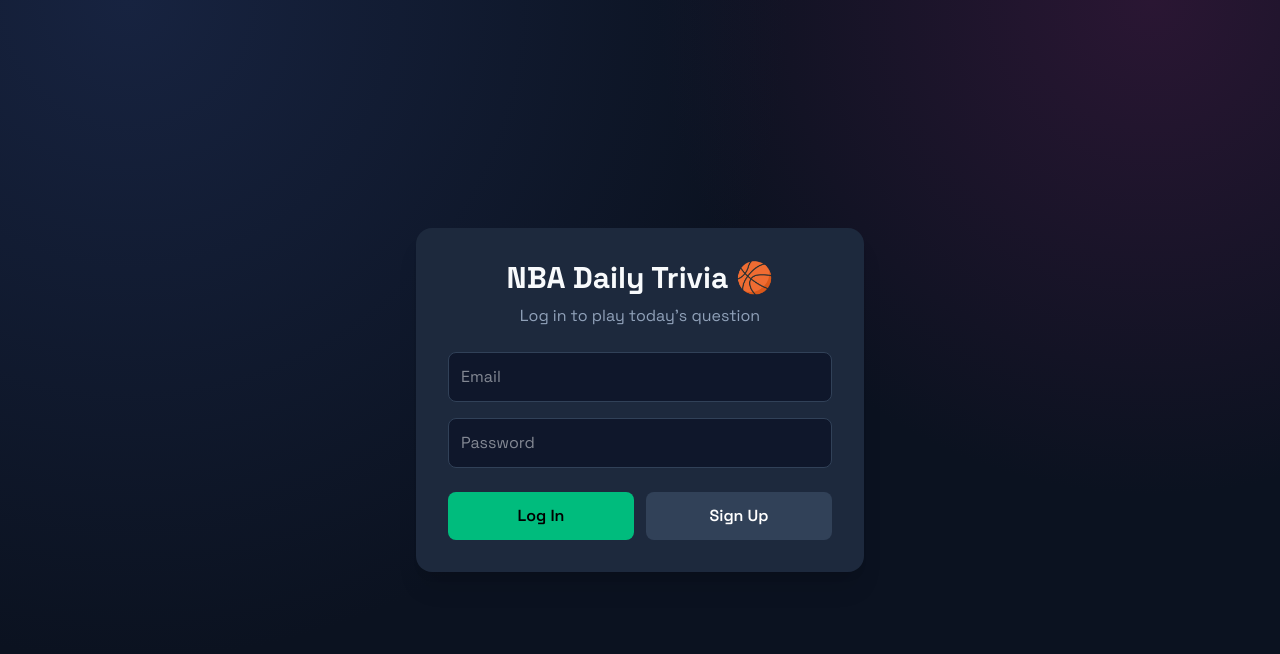
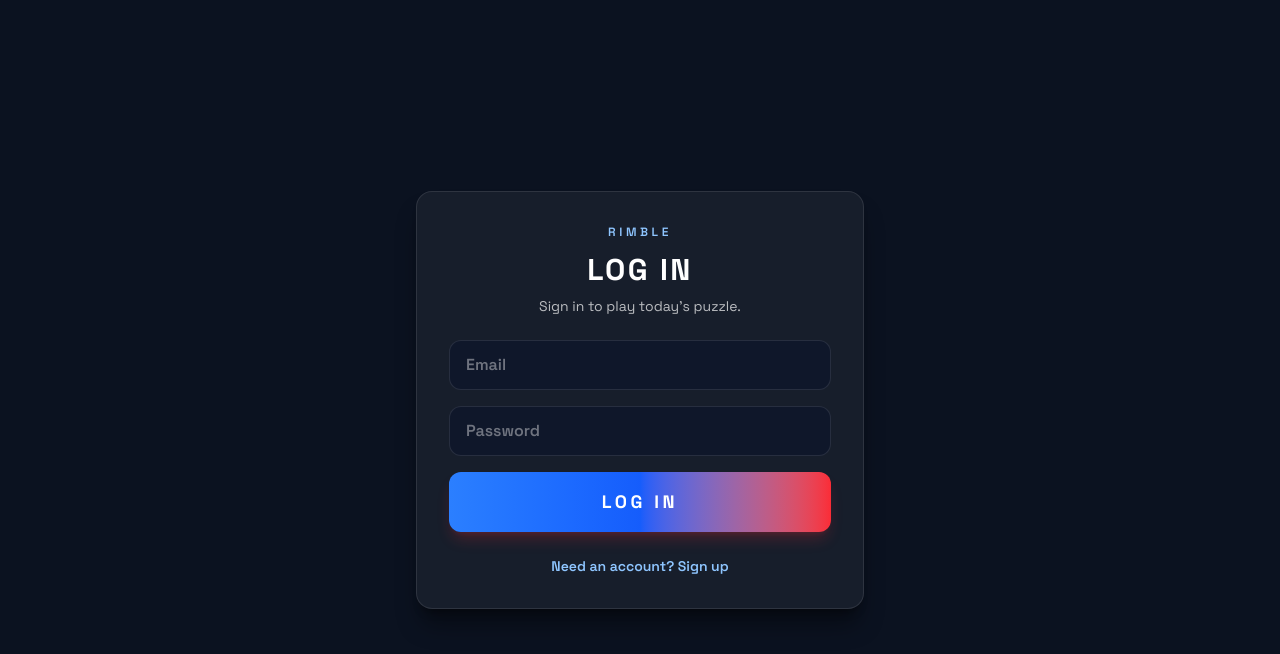
Before and after one commit to Sanketh23/rimble, a Next.js app: page /login in a window 1280 px wide. Shown: the top 654 px of the page. Built offline with nearby package versions, Linux system fonts and the light colour scheme; no server answers.

Commit message:
login changes

```diff
--- a/app/login/page.tsx
+++ b/app/login/page.tsx
@@ -9,6 +9,7 @@ export default function Login() {
     const [password, setPassword] = useState("");
     const [loading, setLoading] = useState(false);
     const [error, setError] = useState<string | null>(null);
+    const [mode, setMode] = useState<"login" | "signup">("login");
     const router = useRouter();
 
     useEffect(() => {
@@ -63,53 +64,78 @@ export default function Login() {
     };
 
     return (
-        <div className="min-h-screen flex items-center justify-center px-4">
-            <div className="w-full max-w-md bg-slate-800 rounded-2xl p-8 shadow-xl">
-                <h1 className="text-3xl font-bold text-center mb-2">
-                    NBA Daily Trivia 🏀
+        <div className="min-h-screen bg-[#0B1220] text-white flex items-center justify-center px-6">
+            <div className="w-full max-w-md rounded-2xl border border-white/10 bg-white/5 p-8 shadow-xl shadow-black/40">
+                <p className="text-xs font-semibold uppercase tracking-[0.3em] text-blue-300 text-center">
+                    Rimble
+                </p>
+                <h1 className="mt-3 text-3xl font-black uppercase tracking-[0.08em] text-center">
+                    {mode === "login" ? "Log In" : "Sign Up"}
                 </h1>
-                <p className="text-slate-400 text-center mb-6">
-                    Log in to play today’s question
+                <p className="mt-2 text-sm text-white/70 text-center">
+                    {mode === "login"
+                        ? "Sign in to play today’s puzzle."
+                        : "Create an account to save streaks."}
                 </p>
 
                 {error && (
-                    <div className="bg-red-500/10 border border-red-500 text-red-400 p-3 rounded mb-4 text-sm">
+                    <div className="mt-4 rounded-lg border border-red-500/40 bg-red-500/10 p-3 text-sm text-red-300">
                         {error}
                     </div>
                 )}
 
-                <div className="space-y-4">
+                <form
+                    className="mt-6 space-y-4"
+                    onSubmit={(event) => {
+                        event.preventDefault();
+                        if (mode === "login") {
+                            signIn();
+                        } else {
+                            signUp();
+                        }
+                    }}
+                >
                     <input
                         type="email"
                         placeholder="Email"
-                        className="w-full p-3 rounded-lg bg-slate-900 border border-slate-700 focus:outline-none focus:ring-2 focus:ring-emerald-500"
+                        className="w-full rounded-xl border border-white/10 bg-[#0F172A] px-4 py-3 text-base font-semibold text-white placeholder:text-white/40 focus:outline-none focus:ring-2 focus:ring-blue-500/60"
                         onChange={(e) => setEmail(e.target.value)}
                     />
 
                     <input
                         type="password"
                         placeholder="Password"
-                        className="w-full p-3 rounded-lg bg-slate-900 border border-slate-700 focus:outline-none focus:ring-2 focus:ring-emerald-500"
+                        className="w-full rounded-xl border border-white/10 bg-[#0F172A] px-4 py-3 text-base font-semibold text-white placeholder:text-white/40 focus:outline-none focus:ring-2 focus:ring-blue-500/60"
                         onChange={(e) => setPassword(e.target.value)}
                     />
-                </div>
-
-                <div className="flex gap-3 mt-6">
-                    <button
-                        onClick={signIn}
-                        disabled={loading}
-                        className="flex-1 bg-emerald-500 hover:bg-emerald-600 text-black font-semibold py-3 rounded-lg transition"
-                    >
-                        Log In
-                    </button>
 
                     <button
-                        onClick={signUp}
+                        type="submit"
                         disabled={loading}
-                        className="flex-1 bg-slate-700 hover:bg-slate-600 text-white font-semibold py-3 rounded-lg transition"
+                        className="w-full rounded-xl bg-gradient-to-r from-blue-500 via-blue-600 to-red-500 px-6 py-4 text-lg font-black uppercase tracking-[0.2em] text-white shadow-lg shadow-red-500/20 transition hover:translate-y-[-1px] hover:shadow-red-500/40 disabled:opacity-50"
                     >
-                        Sign Up
+                        {mode === "login" ? "Log In" : "Sign Up"}
                     </button>
+                </form>
+
+                <div className="mt-6 text-center text-sm text-white/60">
+                    {mode === "login" ? (
+                        <button
+                            type="button"
+                            onClick={() => setMode("signup")}
+                            className="font-semibold text-blue-300 hover:text-blue-200"
+                        >
+                            Need an account? Sign up
+                        </button>
+                    ) : (
+                        <button
+                            type="button"
+                            onClick={() => setMode("login")}
+                            className="font-semibold text-blue-300 hover:text-blue-200"
+                        >
+                            Already have an account? Log in
+                        </button>
+                    )}
                 </div>
             </div>
         </div>
```
